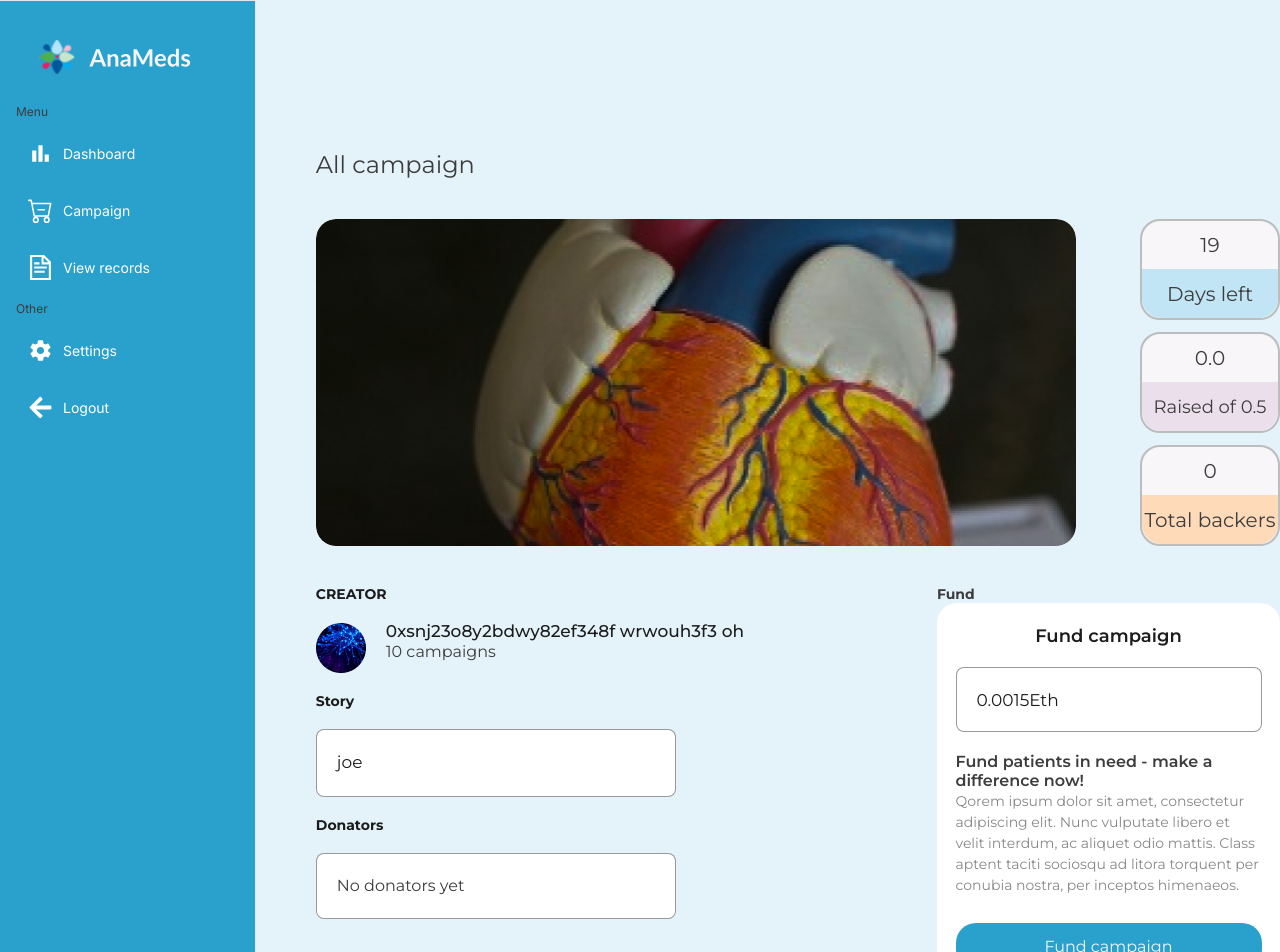
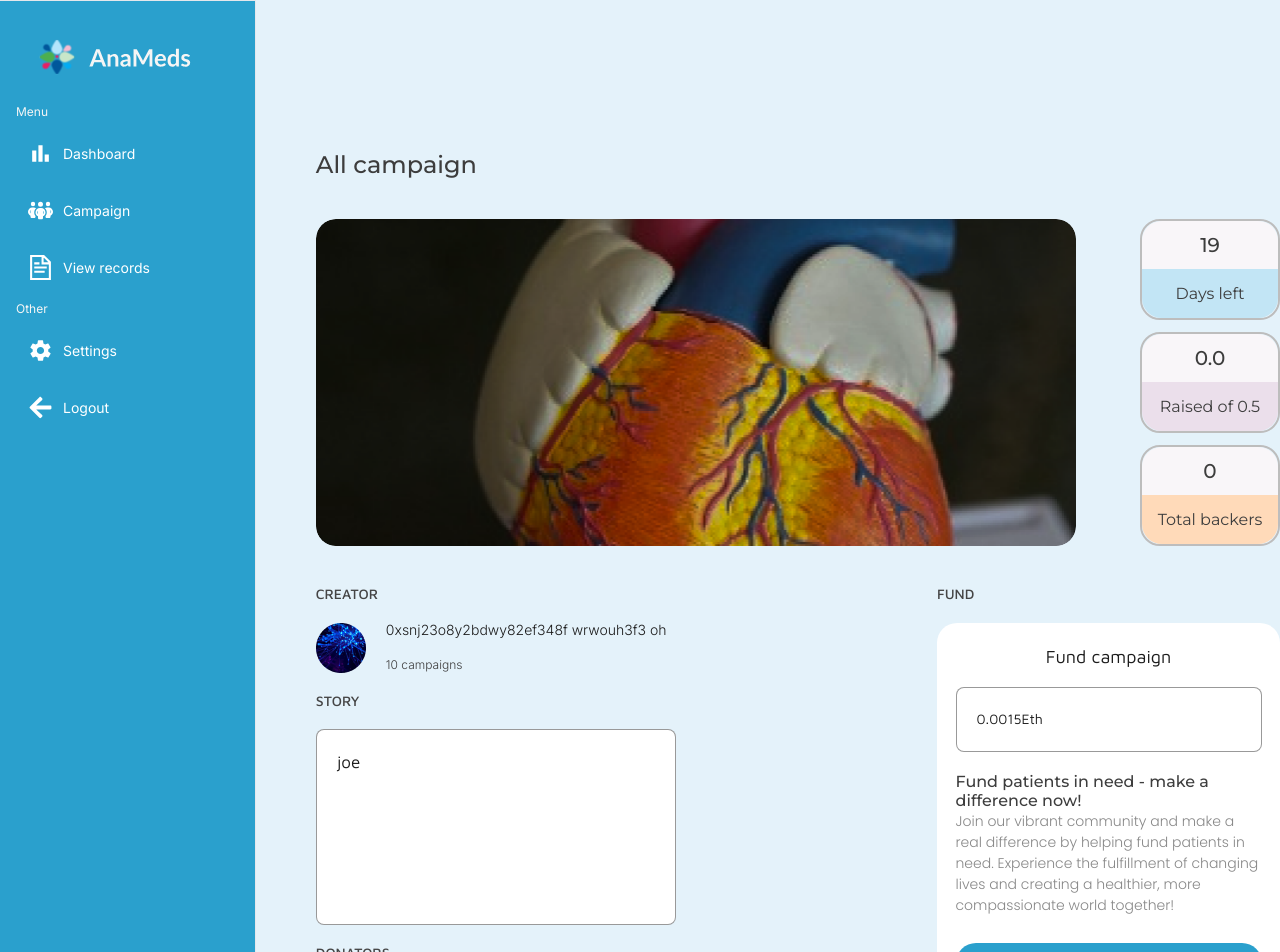
Before and after one commit to Anaboy01/anamedsProject, a Next.js app in the folder clients/: page /patient/viewCampaign in a window 1280 px wide. Shown: the top 952 px of the page. Built offline with nearby package versions, Linux system fonts and the light colour scheme; a web font is replaced by a local one.

Commit message:
adjustments

```diff
--- a/clients/src/app/components/Sidebar/Sidebar.jsx
+++ b/clients/src/app/components/Sidebar/Sidebar.jsx
@@ -6,6 +6,7 @@ import { GrDocumentText } from "react-icons/gr";
 import { usePathname } from "next/navigation";
 import { IoMdSettings } from "react-icons/io";
 import { FaArrowLeft } from "react-icons/fa";
+import { FaPeopleGroup } from "react-icons/fa6";
 import Logo from '../../../../public/anameds.svg'
 import Image from "next/image";
 
@@ -58,11 +59,7 @@ const Sidebar = ({ isSidebarOpen, toggleSidebar, profile, router }) => {
       <div className="fixed inset-0 md:relative md:w-1/5 bg-[#2AA0CD] p-4 flex flex-col space-y-2 z-20 border-r border-t font-inter">
         <div className="flex items-center justify-between">
           <div className="flex items-center gap-[20px] my-3">
-            <Image
-              src={Logo}
-              width={200}
-              alt="Anameds Logo"
-            />
+            <Image src={Logo} width={200} alt="Anameds Logo" />
             <div>
               {/* <p className="text-[18px]">
                 {profile.firstName} {profile.lastName}
@@ -73,65 +70,64 @@ const Sidebar = ({ isSidebarOpen, toggleSidebar, profile, router }) => {
             </div>
           </div>
         </div>
-        <div className="text-[12px] font-normal">
+        <div className="text-[12px] font-normal text-[#F5F5F5]">
           <p>Menu</p>
         </div>
         <Link
-          className={`flex gap-[10px] p-3 mt-3 items-center ${pathname === '/patient/dashboard' ? 'text-[#2AA0CD] bg-[#C2E5F5] rounded-lg' : 'text-white'}`}
+          className={`flex gap-[10px] p-3 mt-3 items-center transition-all duration-300 ease-in-out ${
+            pathname === "/patient/dashboard"
+              ? "text-[#2AA0CD] bg-[#C2E5F5] rounded-lg"
+              : "text-white hover:bg-white/50 hover:text-[#2AA0CD] hover:backdrop-blur-md hover:rounded-lg"
+          }`}
           href="/patient/dashboard"
         >
           <MdBarChart size={25} /> <p className="text-[14px]">Dashboard</p>
         </Link>
         <Link
-          className={`flex gap-[10px] p-3 mt-3 items-center ${pathname === '/campaign' ? 'text-[#2AA0CD] bg-[#C2E5F5] rounded-lg' : 'text-white'}`}
+          className={`flex gap-[10px] p-3 mt-3 items-center transition-all duration-300 ease-in-out ${
+            pathname === "/campaign"
+              ? "text-[#2AA0CD] bg-[#C2E5F5] rounded-lg"
+              : "text-white hover:bg-white/50 hover:text-[#2AA0CD] hover:backdrop-blur-md hover:rounded-lg"
+          }`}
           href="/campaign"
         >
-          <BsCartDash size={25} /> <p className="text-[14px]">Campaign</p>
+          <FaPeopleGroup size={25} /> <p className="text-[14px]">Campaign</p>
+        </Link>
+        <Link
+          className={`flex gap-[10px] p-3 mt-3 items-center transition-all duration-300 ease-in-out ${
+            pathname === "/patient/records"
+              ? "text-[#2AA0CD] bg-[#C2E5F5] rounded-lg"
+              : "text-white hover:bg-white/50 hover:text-[#2AA0CD] hover:backdrop-blur-md hover:rounded-lg"
+          }`}
+          href="/patient/records"
+        >
+          <GrDocumentText size={25} /> <p className="text-[14px]">View records</p>
         </Link>
 
-        {/* </AdminLink> */}
-        <Link
-          className={`flex gap-[10px] p-3 mt-3 items-center text-white ${pathname === '/patient/records' ? 'text-[#2AA0CD] bg-[#C2E5F5] rounded-lg' : 'text-white'}`}
-          href="/patient/records"
-        >
-          <GrDocumentText size={25}  />{" "}
-          <p className="text-[14px]">View records</p>
-        </Link>
-
-        <div className="text-[12px] font-normal">
+        <div className="text-[12px] font-normal text-[#F5F5F5]">
           <p>Other</p>
         </div>
         <Link
-          className={`flex gap-[10px] p-3 mt-3 items-center ${pathname === '/setting' ? 'text-[#2AA0CD] bg-[#C2E5F5] rounded-lg' : 'text-white'}`}
+          className={`flex gap-[10px] p-3 mt-3 items-center transition-all duration-300 ease-in-out ${
+            pathname === "/setting"
+              ? "text-[#2AA0CD] bg-[#C2E5F5] rounded-lg"
+              : "text-white hover:bg-white/50 hover:text-[#2AA0CD] hover:backdrop-blur-md hover:rounded-lg"
+          }`}
           href="/setting"
         >
           <IoMdSettings size={25} /> <p className="text-[14px]">Settings</p>
         </Link>
         <Link
-          className={`flex gap-[10px] p-3 mt-3 items-center ${pathname === '/logout' ? 'text-[#2AA0CD] bg-[#C2E5F5] rounded-lg' : 'text-white'}`}
+          className={`flex gap-[10px] p-3 mt-3 items-center transition-all duration-300 ease-in-out ${
+            pathname === "/logout"
+              ? "text-[#2AA0CD] bg-[#C2E5F5] rounded-lg"
+              : "text-white hover:bg-white/50 hover:text-[#2AA0CD] hover:backdrop-blur-md hover:rounded-lg"
+          }`}
           href="/logout"
         >
           <FaArrowLeft size={25} /> <p className="text-[14px]">Logout</p>
         </Link>
       </div>
-
-      {/* <div className="flex float-right">
-        <svg />
-        <div className="flex ">
-          <img
-            src={profile.photo}
-            alt=""
-            style={{ width: "50px", height: "50px", borderRadius: "50%" }}
-            loading="lazy"
-          />
-          <p className="text-[18px]">
-            {profile.firstName} {profile.lastName}
-          </p>
-          <p className="text-[18px] text-neutral-400">
-            {profile.profession}
-          </p>
-        </div>
-      </div> */}
     </>
   );
 };
--- a/clients/src/app/components/ui/label.jsx
+++ b/clients/src/app/components/ui/label.jsx
@@ -4,6 +4,6 @@ import * as LabelPrimitive from "@radix-ui/react-label";
 import { cva } from "class-variance-authority";
 import { cn } from "@/app/lib/utils";
 const labelVariants = cva("text-sm font-medium leading-none peer-disabled:cursor-not-allowed peer-disabled:opacity-70");
-const Label = React.forwardRef(({ className, ...props }, ref) => (<LabelPrimitive.Root ref={ref} className={cn(labelVariants(), className)} {...props}/>));
+const Label = React.forwardRef(({ className, ...props }, ref) => (<LabelPrimitive.Root ref={ref} className={cn(labelVariants(),"font-mavenPro text-[14px] uppercase", className)} {...props}/>));
 Label.displayName = LabelPrimitive.Root.displayName;
 export { Label }
--- a/clients/src/app/patient/login/page.jsx
+++ b/clients/src/app/patient/login/page.jsx
@@ -3,7 +3,7 @@ import Image from "next/image";
 import Link from "next/link";
 import { Form } from "./form";
 import Nav from "../../components/Nav";
-import Inter from '../../../../public/userinter.svg'
+import Inter from "../../../../public/userinter.svg";
 
 export default function page() {
   return (
@@ -11,37 +11,34 @@ export default function page() {
       <Nav />
       <div className="h-screen flex justify-center items-center text-black">
         <div className="px-8 pb-8 pt-4 rounded-xl space-y-8">
-          <h1 className="font-semibold text-2xl">Login</h1>
-          <p className=" text-[#888888]">
-            Already have an account?{'  '}
-            <Link className="text-[#2AA0CD] hover:underline" href="/register">
-              Sign up.
-            </Link>
-          </p>
+          <div className="flex flex-col gap-[7px]">
+            <h1 className="font-semibold text-2xl font-montserrat">Login</h1>
+            <p className=" text-[#888888] font-poppins">
+              Already have an account?{"  "}
+              <Link className="text-[#2AA0CD] hover:underline" href="/register">
+                Sign up.
+              </Link>
+            </p>
+          </div>
           <Form />
         </div>
 
-        <div className="flex justify-center items-center h-screen">
-          <div className="hidden bg-cover lg:block lg:w-2/3">
+        <div className="oval flex justify-center items-center h-screen text-center">
+          <div className="  bg-cover lg:block w-[60%] p-[10px]">
             <div className="flex items-center flex-col justify-center px-5 bg-gradient-to-r from-[#C8E6C] to-[#B3E5FC]">
               <div>
-              <h2 className="text-2xl font-bold text-blue-500 sm:text-[24px]">
-                  Log in to easily access and manage your medical records. Your health, your control!
-
+                <h2 className="text-2xl font-bold text-[#00579B] sm:text-[24px] font-lato">
+                  Log in to easily access and manage your medical records. Your
+                  health, your control!
                 </h2>
 
-                <p className="max-w-xl mt-3 text-[#0000008A]">
-                  Don't have an account yet?
-                  <Link href="#" className="text-[#2AA0CD] font-semibold"> Sign up </Link>
-                   today to gain easy access and full control over your medical records!
+                <p className="max-w-xl mt-3 text-[#0000008A] font-lato">
+                  Take control of your health and access support for your
+                  healthcare needs. Join our community to help fund patients in
+                  need and make a positive impact.
                 </p>
               </div>
-              <Image
-                src={Inter}
-                width={294.21}
-                height={248.85}
-                alt=''
-              />
+              <Image src={Inter} width={294.21} height={248.85} alt="" />
             </div>
           </div>
         </div>
--- a/clients/src/app/patient/profile/page.jsx
+++ b/clients/src/app/patient/profile/page.jsx
@@ -42,9 +42,10 @@ const page = () => {
           <div>
             <Image
               src={Profile}
-              width={162}
-              height={189}
+              width={202}
+              height={230}
               alt={'Muhammed Musa'}
+
             />
           </div>
 
--- a/clients/src/app/patient/viewCampaign/page.jsx
+++ b/clients/src/app/patient/viewCampaign/page.jsx
@@ -13,7 +13,7 @@ const page = () => {
       `}</style>
       <Sidebar />
       <div className="mt-[150px] ml-[60px] flex flex-col gap-10">
-        <h1 className="text-[#3D3D3D] text-[24px] font-[500px] leading-[29.26px]">
+        <h1 className="text-[#3D3D3D] text-[24px] font-medium leading-[29.26px] font-montserrat">
           All campaign
         </h1>
 
@@ -27,40 +27,40 @@ const page = () => {
             />
           </div>
 
-          <div className="flex flex-col gap-[12px]">
+          <div className="flex flex-col gap-[12px] font-montserrat font-normal">
             {/* <div className="w-[327px] h-[140px] gap-2"> */}
             <div className="flex flex-col w-[140px] h-[101px] rounded-[20px] border-[2px] border-[#BDBDBD]">
               <div className="bg-[#F9F6F9]  rounded-t-[20px] rounded-r[20px]  w-full h-[48px] flex items-center justify-center">
-                <h3 className="text-[#3D3D3D] text-[20px] font-[500px] leading-[24.33px]">
+                <h3 className="text-[#3D3D3D] text-[20px] font-medium leading-[24.33px]">
                   19
                 </h3>
               </div>
-              <div className="bg-[#C2E5F5]  rounded-b-[20px]  w-full h-[49px] flex items-center justify-center">
-                <h3 className="text-[#3D3D3D] text-[20px] font-[500px] leading-[24.33px]">
+              <div className="bg-[#C2E5F5]   rounded-b-[20px]  w-full h-[49px] flex items-center justify-center">
+                <h3 className="text-[#3D3D3D] text-[16px] font-normal leading-[24.33px]">
                   Days left
                 </h3>
               </div>
             </div>
             <div className="flex flex-col w-[140px] h-[101px] rounded-[20px] border-[2px] border-[#BDBDBD]">
               <div className="bg-[#F9F6F9]  rounded-t-[20px] rounded-r[20px]  w-full h-[48px] flex items-center justify-center">
-                <h3 className="text-[#3D3D3D] text-[20px] font-[500px] leading-[24.33px]">
+                <h3 className="text-[#3D3D3D] text-[20px] font-medium leading-[24.33px]">
                   0.0
                 </h3>
               </div>
               <div className="bg-[#EBDFEB]  rounded-b-[20px]  w-full h-[49px] flex items-center justify-center px-2">
-                <h3 className="text-[#3D3D3D] text-[18px] text-center font-[500px] leading-[24.33px]">
+                <h3 className="text-[#3D3D3D] text-[16px] text-center font-normal leading-[24.33px]">
                   Raised of 0.5
                 </h3>
               </div>
             </div>
             <div className="flex flex-col w-[140px] h-[101px] rounded-[20px] border-[2px] border-[#BDBDBD]">
               <div className="bg-[#F9F6F9]  rounded-t-[20px] rounded-r[20px]  w-full h-[48px] flex items-center justify-center">
-                <h3 className="text-[#3D3D3D] text-[20px] font-[500px] leading-[24.33px]">
+                <h3 className="text-[#3D3D3D] text-[20px] font-medium leading-[24.33px]">
                   0
                 </h3>
               </div>
               <div className="bg-[#FFDAB9]  rounded-b-[20px]  w-full h-[49px] flex items-center justify-center">
-                <h3 className="text-[#3D3D3D] text-[20px] font-[500px] leading-[24.33px]">
+                <h3 className="text-[#3D3D3D] text-[16px] font-normal leading-[24.33px]">
                   Total backers
                 </h3>
               </div>
@@ -70,34 +70,34 @@ const page = () => {
         {/* </div> */}
 
         <div className="flex flex-row justify-between">
-          <div className="flex flex-col gap-[20px] w-[343px] h-[426px] ">
-            <h3 className="text-[14px] font-[700] leading-[16.45px] text-[#1C1C1C]">
+          <div className="flex flex-col gap-[20px] w-[343px] h-[426px] font-mavenPro">
+            <h3 className="text-[14px] font-medium leading-[16.45px] text-[#454545] uppercase">
               CREATOR
             </h3>
             <div className="flex flex-row w-[492px] h-[50px] gap-[20px]">
               <Image src="/Ellipse 6.png" width={50} height={50} />
 
-              <div className="gap-[20px]">
-                <h6 className="font-[500] text-[#1C1C1C] text-[17px] leading-[16.94px]">
+              <div className="gap-[17px] font-inter font-light flex flex-col justify-center">
+                <h6 className=" text-[#1C1C1C] text-[14px] leading-[16.94px]">
                   0xsnj23o8y2bdwy82ef348f wrwouh3f3 oh
                 </h6>
-                <p>10 campaigns</p>
+                <p className="text-[12px]">10 campaigns</p>
               </div>
             </div>
 
             <div className="flex flex-col gap-[20px]">
-              <h3 className="text-[14px] font-[700] leading-[16.45px] text-[#1C1C1C]">
+              <h3 className="text-[14px] font-medium leading-[16.45px] text-[#454545] uppercase">
                 Story
               </h3>
               <div className="w-[360px] h-auto p-5  border-[1px] rounded-[8px] bg-[#FFFFFF] border-[#00000066]">
-                <article className="text-wrap ...">
-                  <p className="text-[#1C1C1C] text-[17px]">joe</p>
+                <article className="text-wrap  ...">
+                  <p className="text-[#1C1C1C] text-[17px] h-[154px]">joe</p>
                 </article>
               </div>
             </div>
 
             <div className="flex flex-col gap-[20px]">
-              <h3 className="text-[14px] font-[700] leading-[16.45px] text-[#1C1C1C]">
+              <h3 className="text-[14px] font-medium leading-[16.45px] text-[#454545] uppercase">
                 Donators
               </h3>
               <div className="w-[360px] h-auto p-5  border-[1px] rounded-[8px] bg-[#FFFFFF] border-[#00000066]">
@@ -111,33 +111,30 @@ const page = () => {
             </div>
           </div>
 
-          <div>
-            <h3 className="text-[14px] font-[700] leading-[16.45px] text-[#1C1C1">
+          <div className="flex justify-center gap-[20px] flex-col">
+            <h3 className="text-[14px] font-medium leading-[16.45px] text-[#454545] uppercase font-mavenPro">
               Fund
             </h3>
             <div className="flex flex-col items-center  justify-center w-[343px] h-[390px] rounded-[20px] bg-[#FFFFFF] p-10 ">
               <div className=" flex flex-col  gap-[20px] w-[306px] h-[359px] ">
-                <h4 className="text-[18px] font-[600] leading-[21.15px] text-[#1C1C1C] text-center">
+                <h4 className="text-[18px] font-normal leading-[21.15px] text-[#1C1C1C] font-mavenPro text-center">
                   Fund campaign
                 </h4>
 
                 <div className="w-[306px] h-[65px] p-5  border-[1px] rounded-[8px] bg-[#FFFFFF] border-[#00000066]">
-                  <p className="text-[#1C1C1C] text-[17px]">0.0015Eth</p>
+                  <p className="text-[#1C1C1C] text-[14px]  font-mavenPro font-normal">0.0015Eth</p>
                 </div>
 
                 <div className="w-[306px] h-[151px] gap-[6px]">
-                  <h4 className="text-[16px] font-[600] leading-[19.5px] text-[#3D3D3D]">
+                  <h4 className="text-[16px] font-medium font-montserrat leading-[19.5px] text-[#3D3D3D]">
                     Fund patients in need - make a difference now!
                   </h4>
-                  <p className="text-[14px] text-[#888888] leading-[21px]">
-                    Qorem ipsum dolor sit amet, consectetur adipiscing elit.
-                    Nunc vulputate libero et velit interdum, ac aliquet odio
-                    mattis. Class aptent taciti sociosqu ad litora torquent per
-                    conubia nostra, per inceptos himenaeos.
+                  <p className="text-[14px] font-poppins font-light text-[#888888] leading-[21px]">
+                  Join our vibrant community and make a real difference by helping fund patients in need. Experience the fulfillment of changing lives and creating a healthier, more compassionate world together!
                   </p>
                 </div>
 
-                <button className="w-[306px] h-[47px] p-[10px] gap-[10px] rounded-[20px] bg-[#2AA0CD] text-[#F5F5F5] text-[16px] leading-[19.36px]">
+                <button className="w-[306px] h-[47px] p-[10px] gap-[10px] rounded-[20px] font-inter bg-[#2AA0CD] text-[#F5F5F5] text-[16px] leading-[19.36px]">
                   Fund campaign
                 </button>
               </div>
```
Also changed, not shown: clients/src/app/components/ui/formField.jsx (added, +21 -0 lines), clients/src/app/components/ui/input.jsx (+16 -3 lines), clients/src/app/patient/login/form.jsx (+11 -10 lines), clients/src/app/patient/records/page.jsx (+6 -6 lines), clients/src/app/patient/register/form.jsx (+11 -10 lines), clients/src/app/patient/register/page.jsx (+7 -7 lines).
